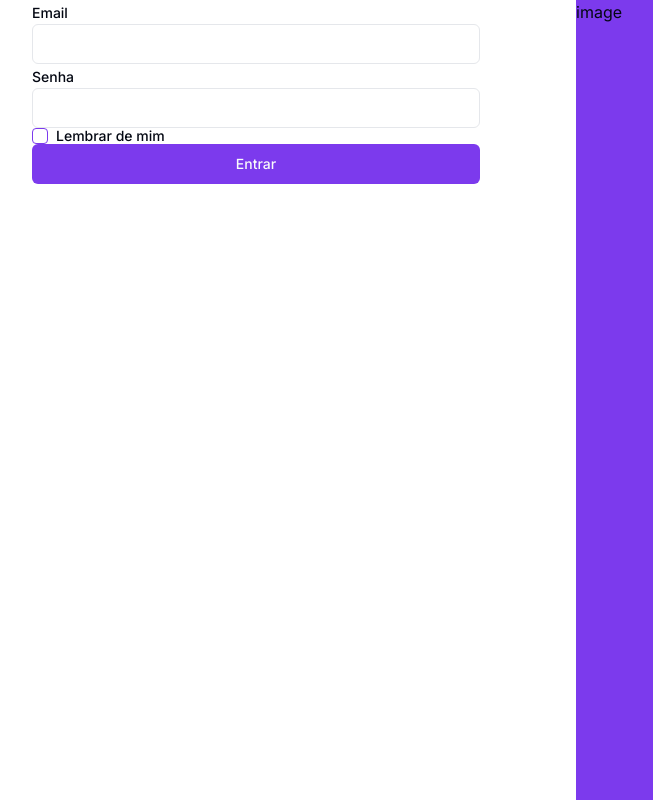
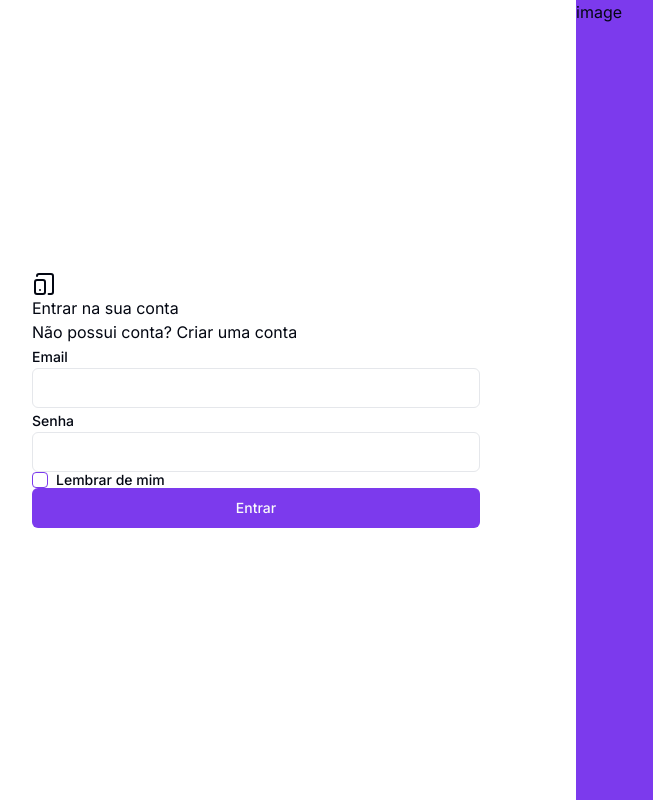
Before and after one commit to charmingruby/apperize, a Next.js app: page /login in a window 1280 px wide. Shown: the whole page, without its empty margins (64-717 px from the left). Built offline with nearby package versions, Linux system fonts and the light colour scheme.

Commit message:
fixed checkbox errors

```diff
--- a/src/app/(auth)/login/page.tsx
+++ b/src/app/(auth)/login/page.tsx
@@ -2,15 +2,30 @@ import { Button } from '@/components/ui/button'
 import { Checkbox } from '@/components/ui/checkbox'
 import { Input } from '@/components/ui/input'
 import { Label } from '@/components/ui/label'
+import { TabletSmartphone } from 'lucide-react'
+import Link from 'next/link'
 
 export default function Login() {
   return (
     <div className="lg:h-screen grid grid-cols-2">
-      <section className="max-w-md mx-auto w-full">
+      <section className="max-w-md mx-auto w-full flex flex-col justify-center">
         {/* Intro */}
         <div>
           {/* Logo */}
+          <TabletSmartphone />
+
           {/* Title */}
+          <div>
+            <h1>Entrar na sua conta</h1>
+
+            <span>
+              Não possui conta?{' '}
+              <Link prefetch={false} href="/">
+                Criar uma conta
+              </Link>
+            </span>
+          </div>
+
           {/* Sign up */}
         </div>
 
```
Also changed, not shown: src/components/ui/checkbox.tsx (+8 -8 lines).
